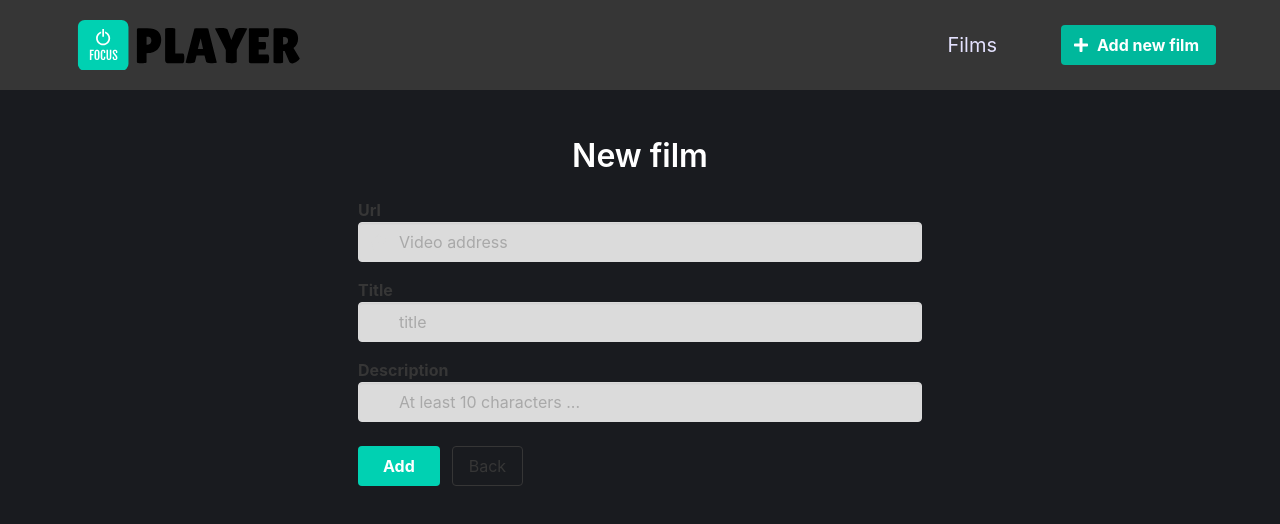
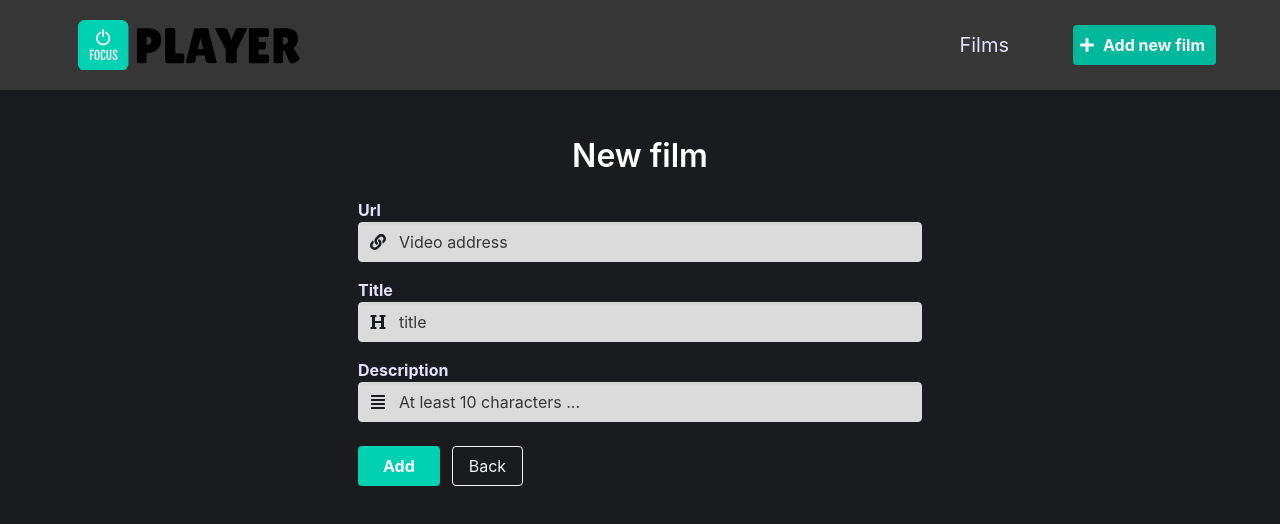
Before and after one commit to kargeb/focus-player, a React (Create React App) app: page /add-film in a window 1280 px wide. Shown: the top 524 px of the page. Built offline with nearby package versions, Linux system fonts and the light colour scheme; no server answers.

Commit message:
improve styles

```diff
--- a/src/components/addFilm/AddFilm.js
+++ b/src/components/addFilm/AddFilm.js
@@ -65,13 +65,13 @@ const AddFilm = () => {
                 {({ values, errors, touched, handleChange, handleBlur, handleSubmit }) => (
                   <form onSubmit={handleSubmit}>
                     <div className="field mb-4">
-                      <label className="label" htmlFor="video_url">
+                      <label className="label _label" htmlFor="video_url">
                         Url
                         <div className="control has-icons-left ">
                           <input
                             id="video_url"
                             name="video_url"
-                            className="input _input"
+                            className="input _input "
                             type="text"
                             placeholder="Video address"
                             onChange={handleChange}
@@ -79,7 +79,7 @@ const AddFilm = () => {
                             value={values.video_url}
                           />
                           <span className="icon is-small is-left">
-                            <i className="fas fa-link" />
+                            <i className="fas _text-dark fa-link" />
                           </span>
                         </div>
                       </label>
@@ -88,7 +88,7 @@ const AddFilm = () => {
                       )}
                     </div>
                     <div className="field mb-4">
-                      <label className="label" htmlFor="title">
+                      <label className="label _label" htmlFor="title">
                         Title
                         <div className="control has-icons-left">
                           <input
@@ -101,7 +101,7 @@ const AddFilm = () => {
                             value={values.title}
                           />
                           <span className="icon is-small is-left">
-                            <i className="fas fa-heading" />
+                            <i className="fas _text-dark fa-heading" />
                           </span>
                         </div>
                       </label>
@@ -111,7 +111,7 @@ const AddFilm = () => {
                     </div>
 
                     <div className="field mb-4">
-                      <label className="label" htmlFor="description">
+                      <label className="label _label" htmlFor="description">
                         Description
                         <div className="control has-icons-left">
                           <input
@@ -124,7 +124,7 @@ const AddFilm = () => {
                             value={values.description}
                           />
                           <span className="icon is-small is-left">
-                            <i className="fas fa-align-justify" />
+                            <i className="fas _text-dark fa-align-justify" />
                           </span>
                         </div>
                       </label>
@@ -147,7 +147,7 @@ const AddFilm = () => {
                       <div className="control">
                         <button
                           type="button"
-                          className="button is-dark is-outlined"
+                          className="button is-light is-outlined"
                           onClick={() => history.goBack()}
                         >
                           Back
--- a/src/components/films/film/filmContainer/NewFilmContainer.js
+++ b/src/components/films/film/filmContainer/NewFilmContainer.js
@@ -111,7 +111,7 @@ const FilmContainer = () => {
               </div>
               <br />
               <h1 className="title post-title">{currentFilm.title}</h1>
-              <p className="post-excerpt is-size-5">{currentFilm.description}</p>
+              <p className="post-excerpt is-size-5 _description">{currentFilm.description}</p>
               {/* <button type="button" className="button is-primary">
                 edit
               </button>
--- a/src/components/films/filmsList/filmItem/FilmItem.js
+++ b/src/components/films/filmsList/filmItem/FilmItem.js
@@ -19,7 +19,7 @@ const FilmItem = ({ description, title, url, id, timestamp, watched }) => (
           <img src={createThumbnail(url)} alt="Video thumbnail" />
         </figure>
       </div>
-      <div className="card-content p-4 _dark-back">
+      <div className="card-content p-5 _dark-back">
         <div className="media">
           <div className="media-content">
             <p className="title is-4 is-size-5-tablet _title">{title}</p>
--- a/src/components/navbar/Navbar.js
+++ b/src/components/navbar/Navbar.js
@@ -46,10 +46,10 @@ const Navbar = () => {
             </NavLink>
           </div> */}
           <div className="navbar-end">
-            <div className="navbar-item">
+            <div className="navbar-item ">
               <NavLink
                 activeClassName="is-active"
-                className="navbar-item px-5 ml-4 is-size-5 "
+                className="navbar-itemm _menu-button px-5 ml-4 is-size-5 "
                 exact
                 to="/films"
               >
--- a/src/index.scss
+++ b/src/index.scss
@@ -237,17 +237,16 @@ html {
   }
 }
 
-.is-active {
-  color: #e4e2ff;
-  font-weight: 700;
-}
-
 ._dark-back {
   background: #060606;
 }
 
 ._input {
   background-color: #dbdbdb;
+
+  &::placeholder {
+    color: #363636;
+  }
 }
 
 // LOADER
@@ -335,3 +334,27 @@ html {
     transform: rotate(360deg);
   }
 }
+
+._menu-button:hover {
+  background-color: black;
+  padding: 10px;
+}
+
+.is-active {
+  color: #e4e2ff;
+  font-weight: 700;
+  background-color: rgba(0, 0, 0, 0.5);
+  padding: 10px;
+}
+
+._label {
+  color: #e4e2ff;
+}
+
+._text-dark {
+  color: #191b1f;
+}
+
+// ._placeholder::placeholder {
+//   color: #363636;
+// }
```
